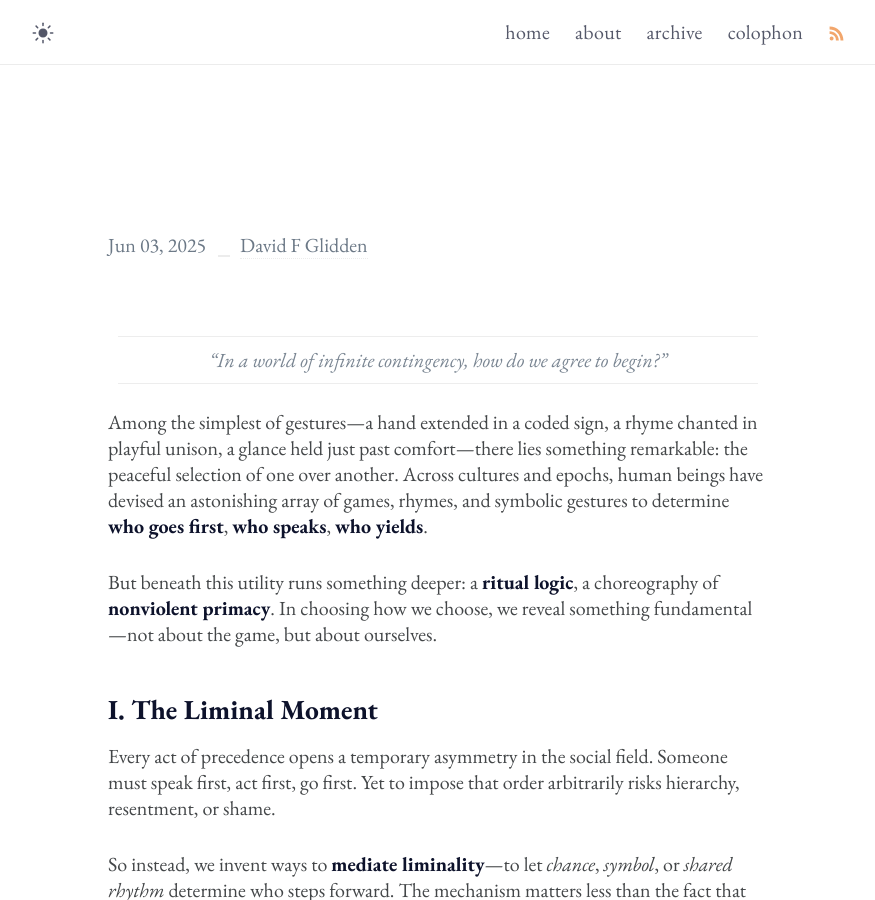
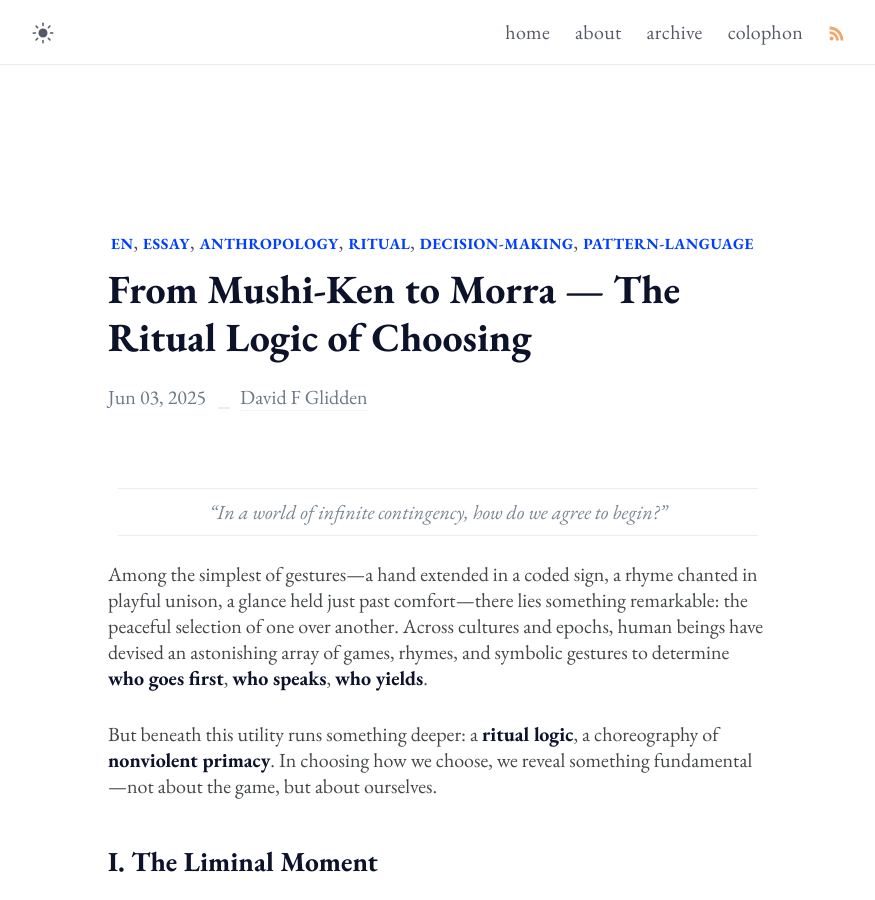
Before and after one commit to davidglidden/davidglidden.github.io, a Jekyll site: the page built from _posts/2025-06-03-From-Mushi-Ken-to-Morra-The-Ritual-Logic-of-Choosing.md, in a window 1280 px wide and 900 px high. Shown: the whole window, without its empty margins (202-1077 px from the left). Built offline with Jekyll 4.4.1, drawn with Linux system fonts in a browser that asks for light colours.

Commit message:
Update 2025-06-03-From-Mushi-Ken-to-Morra-The-Ritual-Logic-of-Choosing.md
corrected YAML error

```diff
--- a/_posts/2025-06-03-From-Mushi-Ken-to-Morra-The-Ritual-Logic-of-Choosing.md
+++ b/_posts/2025-06-03-From-Mushi-Ken-to-Morra-The-Ritual-Logic-of-Choosing.md
@@ -1,5 +1,5 @@
 ---
-title: From Mushi-Ken to Morra: The Ritual Logic of Choosing
+title: From Mushi-Ken to Morra — The Ritual Logic of Choosing
 date: 2025-06-03
 tags: [en, essay, anthropology, ritual, decision-making, pattern-language]
 description:
```
